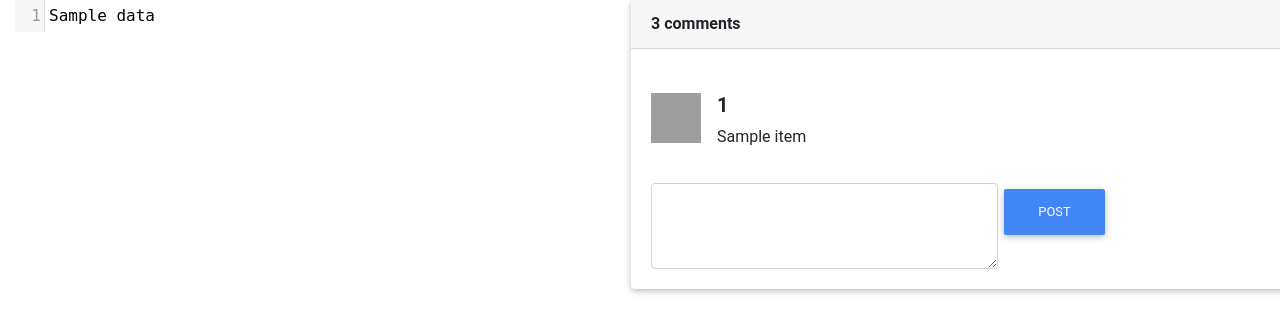
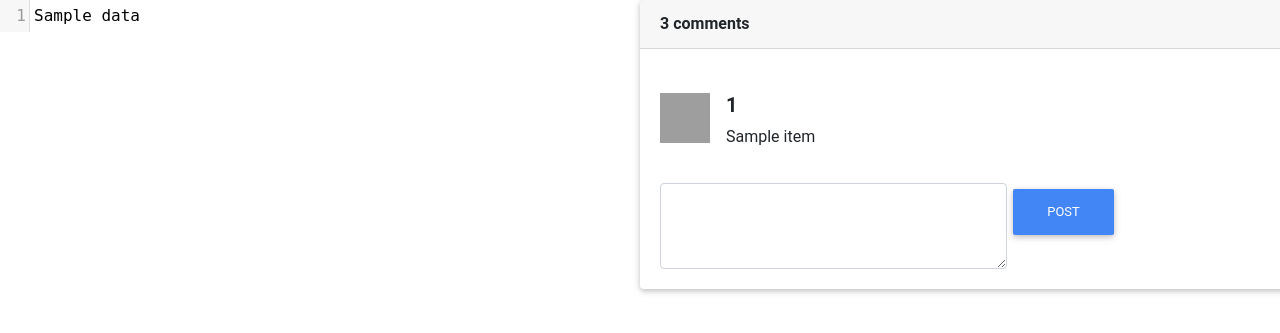
Before and after one commit to Milan-J-S/Code-Comprehension-MCQs, a Flask app: template src/templates/codeView.html in a window 1280 px wide. Shown: the top 333 px of the page. Run offline with Flask 2, Linux system fonts and the light colour scheme; the template is opened without the code that fills it: most values are stand-ins (such as "Sample title", 1, 10 or a date in 2020); some libraries are stand-ins or nearby versions; some web fonts are replaced; grey boxes are pictures that could not be loaded.

Commit message:
Update src/templates/codeView.html

```diff
--- a/src/templates/codeView.html
+++ b/src/templates/codeView.html
@@ -27,10 +27,10 @@
 
         <div class="container mx-auto mw-100">
             <div class="row">
-                <div class="col-sm">
-                        <textarea  id="codeTextArea" placeholder="Paste Code Here...">{{data}}</textarea>
+                <div class="col-sm px-0">
+                        <textarea  id="codeTextArea">{{data}}</textarea>
                 </div>
-                <div class="col-sm w-50 float-right sticky-top right-0 mr-5">
+                <div class="col-sm w-50 float-right sticky-top right-0 px-0">
                     <div class="card position-fixed  card-comments mb-3 wow fadeIn w-75 ">
                         <div class="card-header font-weight-bold">3 comments</div>
                         <div id="comment_body" class="card-body">
@@ -63,6 +63,7 @@
         <script>
             myCodeMirror = CodeMirror.fromTextArea(document.getElementById("codeTextArea"), {
                lineNumbers: true,
+               lineWrapping: true,
                 mode:  "text/x-csrc",
                 styleActiveLine :true,
                 matchBrackets: true,
```
